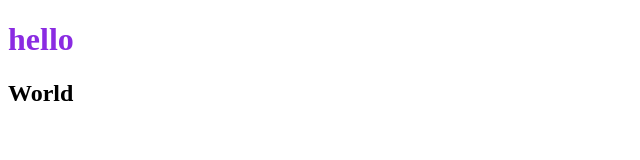
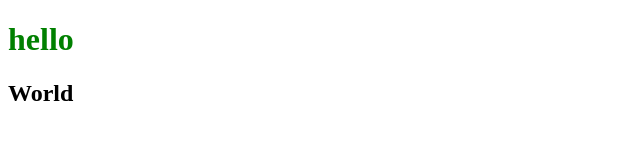
Before and after one commit to 6510615211/cn331, a plain HTML site: page index.html in a window 1280 px wide. Shown: the whole page, without its empty margins (0-640 px from the left). Drawn offline with Linux system fonts and the light colour scheme.

Commit message:
Update index.html

```diff
--- a/index.html
+++ b/index.html
@@ -6,7 +6,7 @@
     <title>hello world</title>
 </head>
 <body>
-    <h1 style="color: blueviolet;">hello</h1>
+    <h1 style="color: green;">hello</h1>
     <h2>World</h2>
 </body>
 </html>
```
